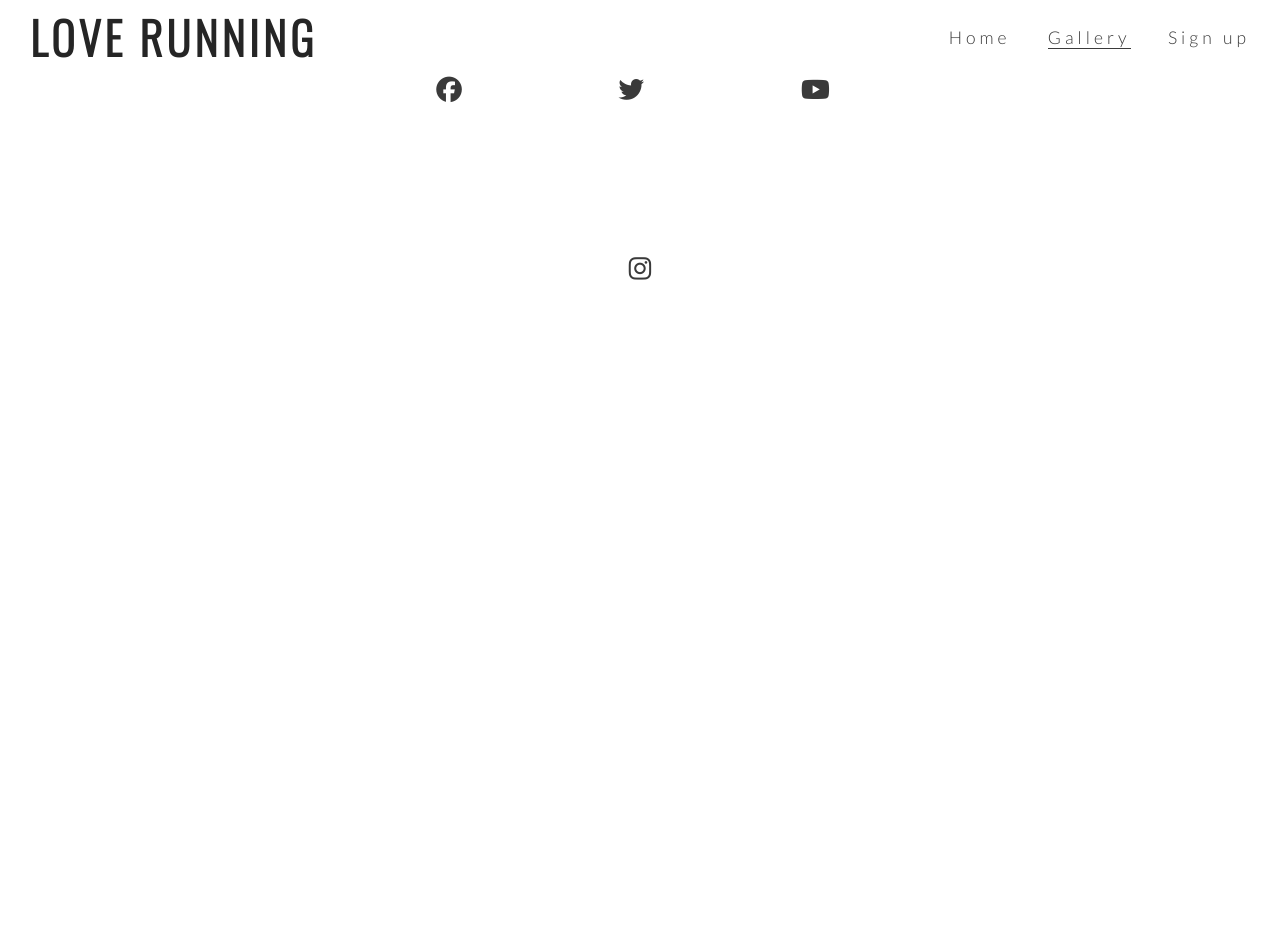
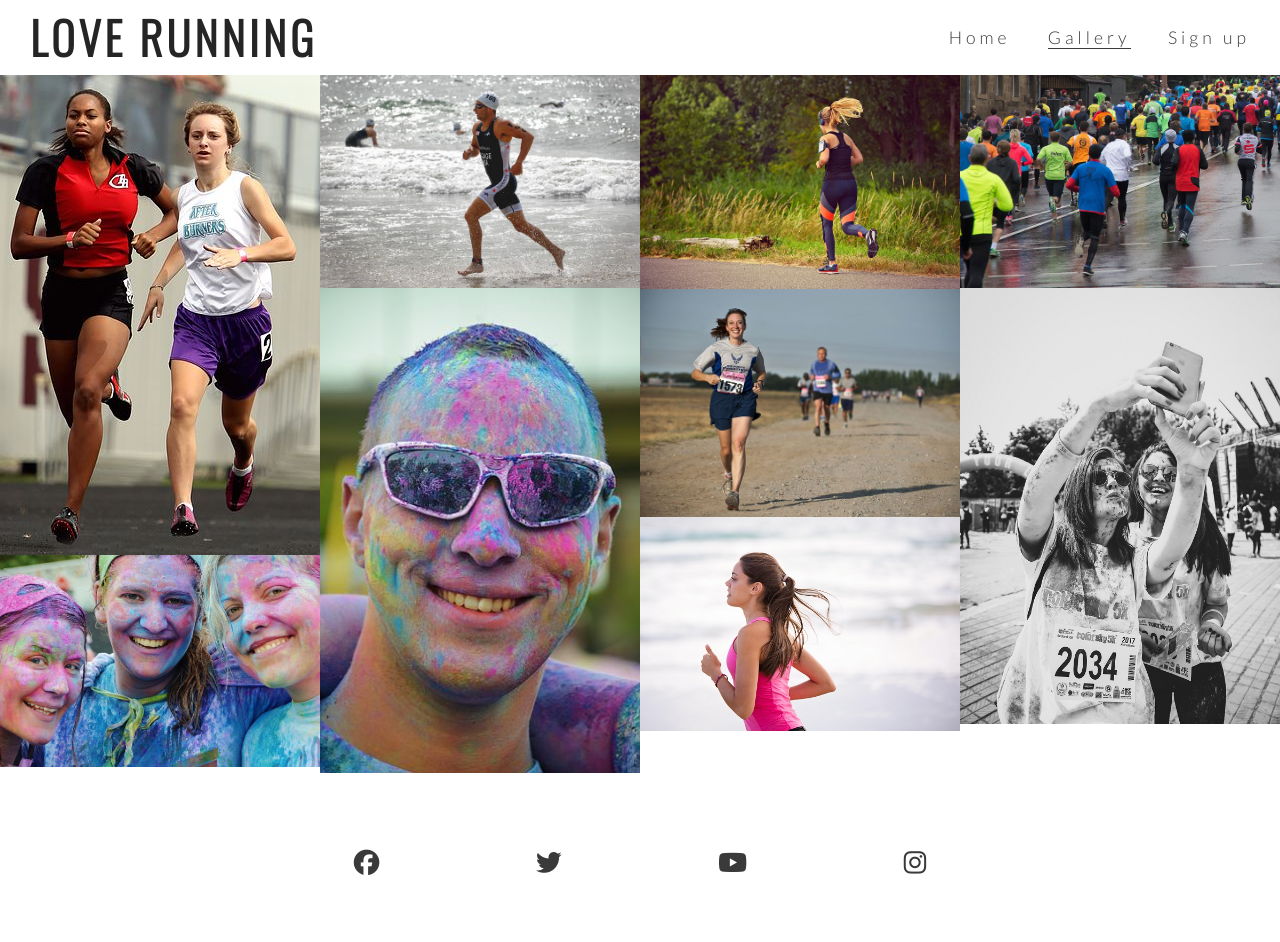
Before and after one commit to ExcellentWish/Love_running_ci_project, a plain HTML site: page gallery.html in a window 1280 px wide. Before the commit the page ends 800 px from the top, so only its background shows below. Drawn offline with nearby package versions, Linux system fonts and the light colour scheme.

Commit message:
add photos to gallery and style to fit

```diff
--- a/assets/css/style.css
+++ b/assets/css/style.css
@@ -226,3 +226,13 @@ footer{
     padding: 5%;
     color: #3a3a3a;
 }
+
+#photos {
+    clear: both;
+    line-height: 0;
+    column-count: 4;
+    column-gap: 0;
+}
+#photos > img {
+    width: 100%;
+}
--- a/gallery.html
+++ b/gallery.html
@@ -29,8 +29,17 @@
             </ul>
         </nav>
     </header>
+    <section id="photos">
+        <img src="assets/images/athletes.jpg" alt="Two athletes running together">
+        <img src="assets/images/girls.jpg" alt="Three girls at charity paint running festival">
+        <img src="assets/images/runner3.jpg" alt="Solo male runner, running on a beach">
+        <img src="assets/images/man.jpg" alt="Man in sunglasses covered in paint from charity paint running festival">
+        <img src="assets/images/runner1.jpg" alt="Solo female runner, jogging through Phoenix Park">
+        <img src="assets/images/runner2.jpg" alt="Runners competeing in marathon">
+        <img src="assets/images/runner4.jpg" alt="Solo female runner, jogging through Phoenix Park">
+        <img src="assets/images/running_gang.jpg" alt="Large group of runners taken part in a marathon">
+        <img src="assets/images/mud-run.jpg" alt="Two female runners taking a muddy selfie, after a Mud run championship">
 
-        <div></div>
     </section>
 
     <footer>
```
Also changed, not shown: assets/images/athletes.jpg (added), assets/images/girls.jpg (added), assets/images/man.jpg (added), assets/images/mud-run.jpg (added), assets/images/runner1.jpg (added), assets/images/runner2.jpg (added), assets/images/runner3.jpg (added), assets/images/runner4.jpg (added), assets/images/running_gang.jpg (added).
